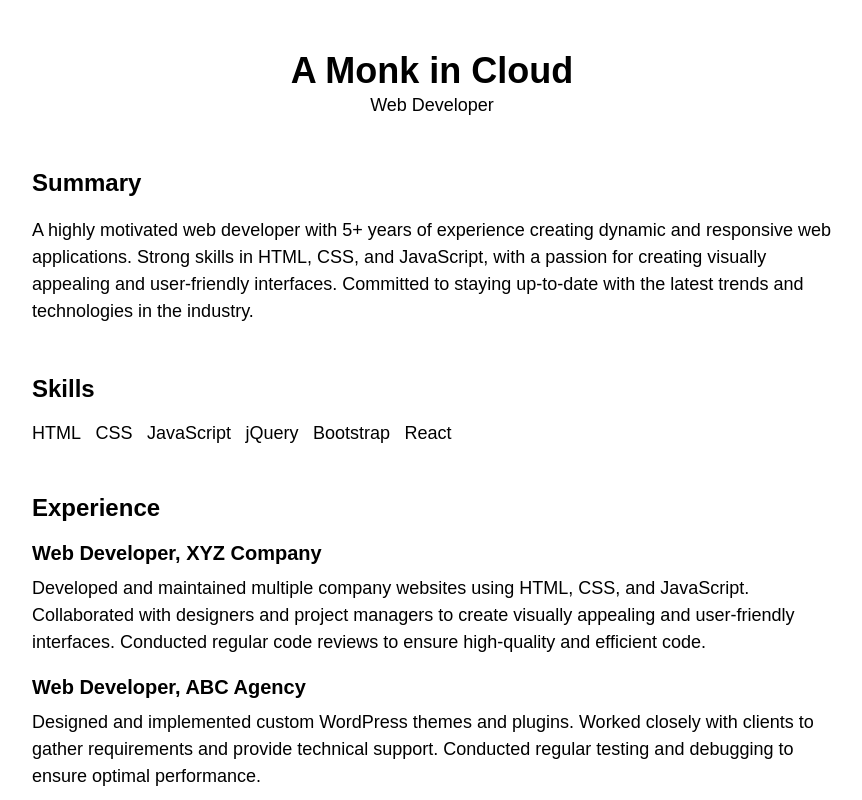
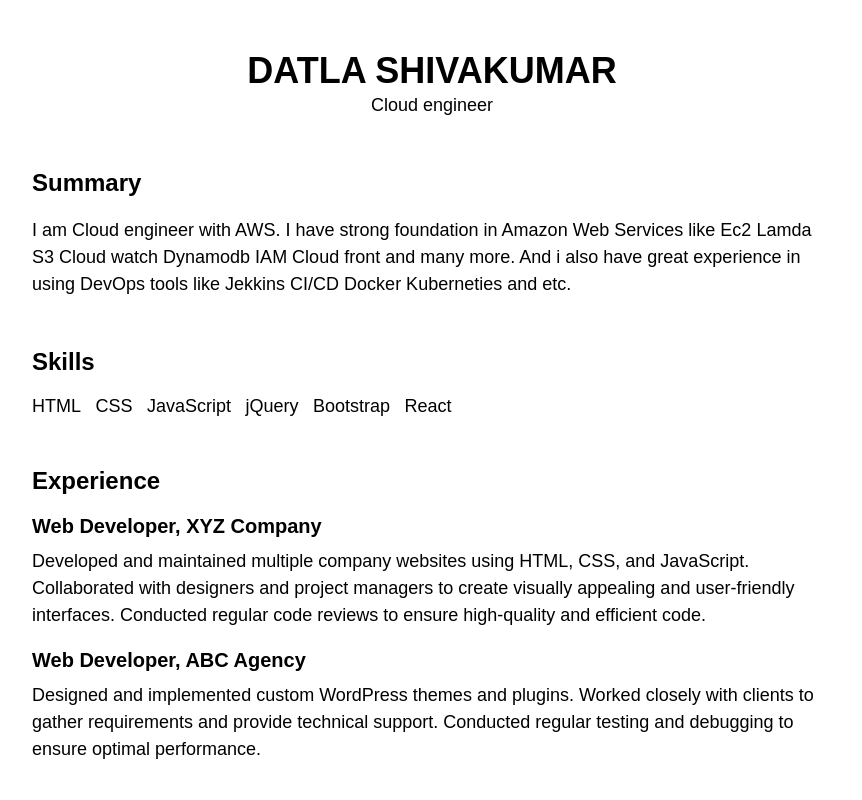
Before and after one commit to Chintupatel57/Hosting-Resume-on-AWS-EC2, a plain HTML site: page index.html in a window 1280 px wide. Shown: the top 800 px of the page, without its empty margins (208-1070 px from the left). Drawn offline with Linux system fonts and the light colour scheme.

Commit message:
Update index.html

```diff
--- a/index.html
+++ b/index.html
@@ -7,12 +7,12 @@
 <body>
 	<div class="container">
 		<header>
-			<h1>A Monk in Cloud</h1>
-			<p>Web Developer</p>
+			<h1>DATLA SHIVAKUMAR</h1>
+			<p>Cloud engineer</p>
 		</header>
 		<section>
 			<h2>Summary</h2>
-			<p>A highly motivated web developer with 5+ years of experience creating dynamic and responsive web applications. Strong skills in HTML, CSS, and JavaScript, with a passion for creating visually appealing and user-friendly interfaces. Committed to staying up-to-date with the latest trends and technologies in the industry.</p>
+			<p>I am Cloud engineer with AWS. I have strong foundation in Amazon Web Services like Ec2 Lamda S3 Cloud watch Dynamodb IAM Cloud front and many more. And i also have great experience in using DevOps tools like Jekkins CI/CD Docker Kuberneties and etc.</p>
 		</section>
 		<section>
 			<h2>Skills</h2>
```
